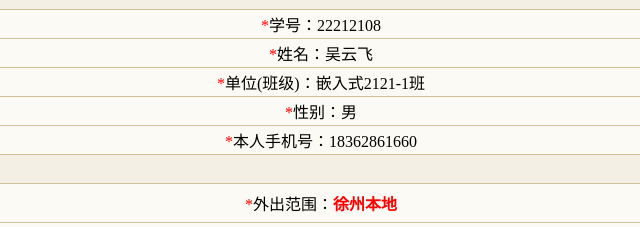
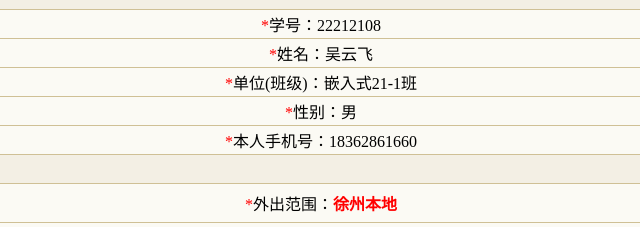
Before and after one commit to wyf1521/qywxqjxt, a plain HTML site: page index.html in a window 1280 px wide. Shown: the part 430-657 px from the top of the page, 319-959 px from the left. Drawn offline with Linux system fonts and the light colour scheme.

Commit message:
Update index.html

```diff
--- a/index.html
+++ b/index.html
@@ -85,7 +85,7 @@
 <tr class="c"><td height="16" class="d"><strong>个人信息</strong></td></tr>
 <tr class="a"><td class="b"><div align="center"><span class="g">*</span>学号：${f}</div></td></tr>
 <tr class="a"><td class="b"><div align="center"><span class="g">*</span>姓名：${o}</div></td></tr>
-<tr class="a"><td class="b"><div align="center"><span class="g">*</span>单位(班级)：${y(["嵌入式"])}21${21}-${y([1])}班</div></td></tr>
+<tr class="a"><td class="b"><div align="center"><span class="g">*</span>单位(班级)：${y(["嵌入式"])}${21}-${y([1])}班</div></td></tr>
 <tr class="a"><td class="b"><div align="center"><span class="g">*</span>性别：男</div></td></tr>
 <tr class="a"><td class="b"><div align="center"><span class="g">*</span>本人手机号：${g}</div></td></tr>
 <tr class="c"><td height="16" class="d"><strong>申请内容</strong></td></tr>
```
